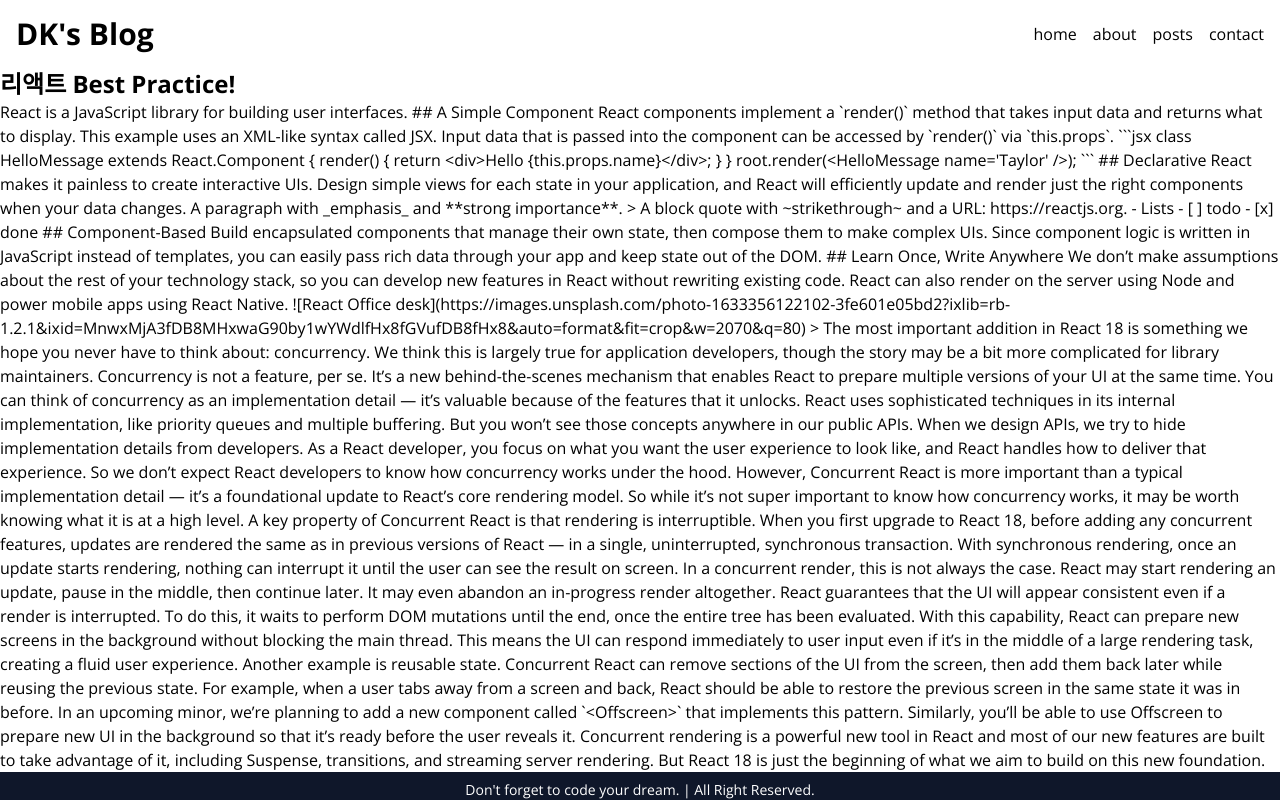
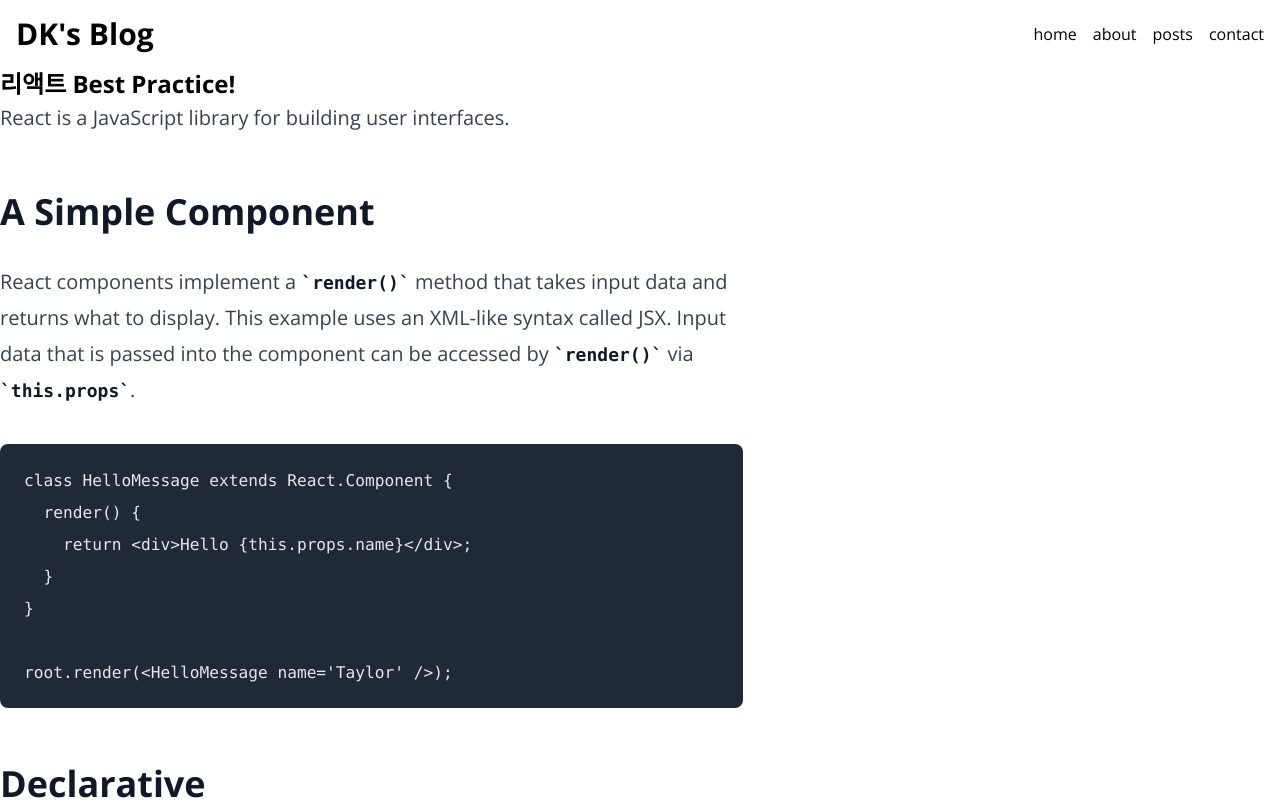
Before and after one commit to cham0287/nextjs-blog, a Next.js app: page /posts/best-react-practices in a window 1280 px wide. Built offline with nearby package versions, Linux system fonts and the light colour scheme.

Commit message:
Feat: md파일 ReactMarkdown 라이브러리 적용

```diff
--- a/package.json
+++ b/package.json
@@ -19,8 +19,13 @@
     "postcss": "8.4.23",
     "react": "18.2.0",
     "react-dom": "18.2.0",
+    "react-markdown": "^8.0.7",
     "react-multi-carousel": "^2.8.3",
+    "remark-gfm": "^3.0.1",
     "tailwindcss": "3.3.2",
     "typescript": "5.0.4"
+  },
+  "devDependencies": {
+    "@tailwindcss/typography": "^0.5.9"
   }
 }
--- a/src/app/posts/[slug]/page.tsx
+++ b/src/app/posts/[slug]/page.tsx
@@ -1,3 +1,4 @@
+import MarkdownViewer from '@/components/posts/MarkdownViewer';
 import { getPostData } from '@/service/posts';
 import React from 'react';
 
@@ -13,7 +14,7 @@
   return (
     <div>
       <h2 className='text-2xl font-bold'>{title}</h2>
-      <p>{content}</p>
+      <MarkdownViewer content={content} />
     </div>
   );
 };
--- /dev/null
+++ b/src/components/posts/MarkdownViewer.tsx
@@ -0,0 +1,17 @@
+import React from 'react';
+import { ReactMarkdown } from 'react-markdown/lib/react-markdown';
+import remarkGfm from 'remark-gfm';
+
+interface MarkdownViewerProps {
+  content: string;
+}
+
+const MarkdownViewer = ({ content }: MarkdownViewerProps) => {
+  return (
+    <ReactMarkdown className='prose lg:prose-xl' remarkPlugins={[remarkGfm]}>
+      {content}
+    </ReactMarkdown>
+  );
+};
+
+export default MarkdownViewer;
--- a/tailwind.config.js
+++ b/tailwind.config.js
@@ -14,5 +14,5 @@
       },
     },
   },
-  plugins: [],
-}
+  plugins: [require('@tailwindcss/typography')],
+};
```
Also changed, not shown: 1 other file (tests, documents, lock files or other folders).
